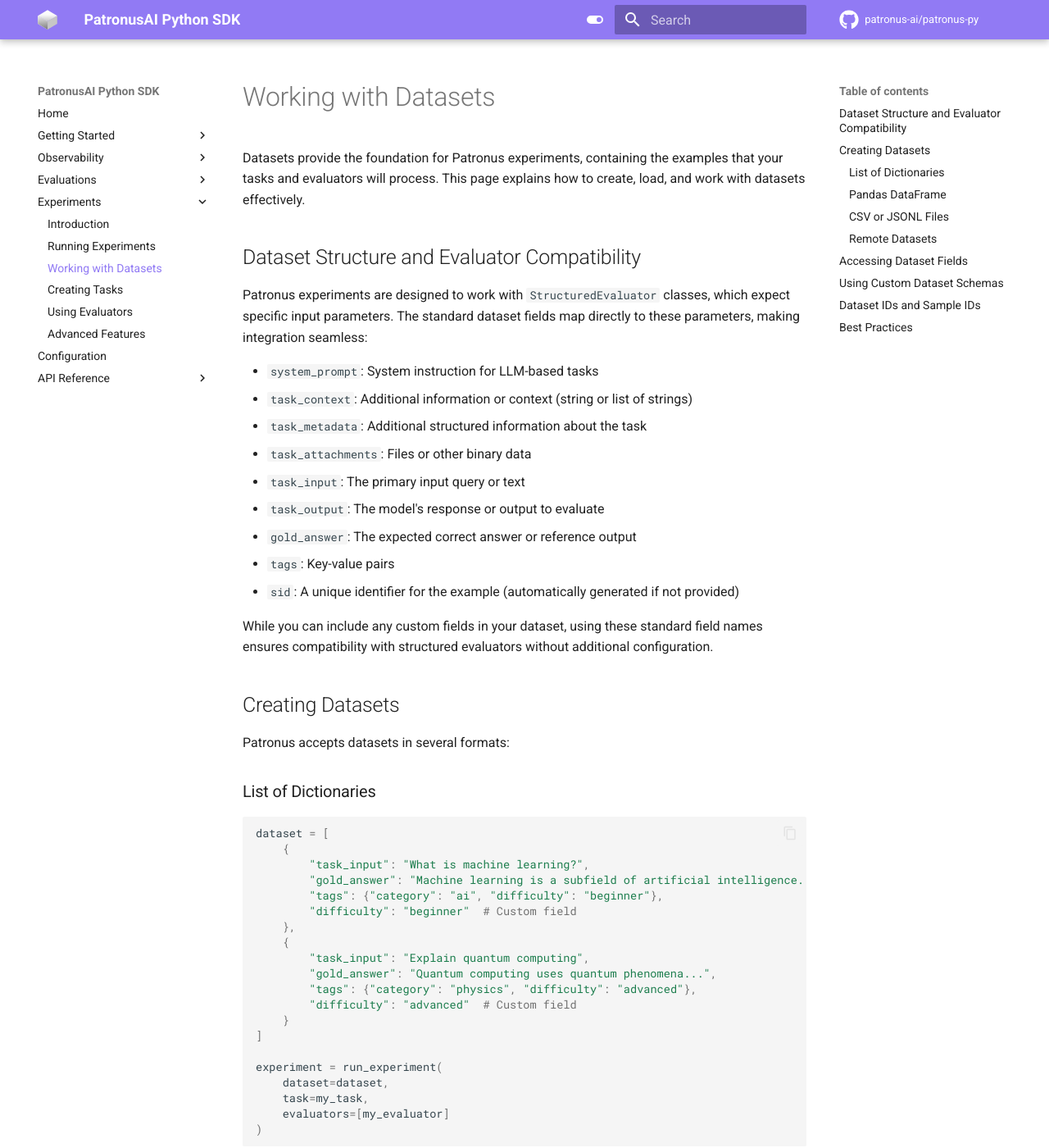
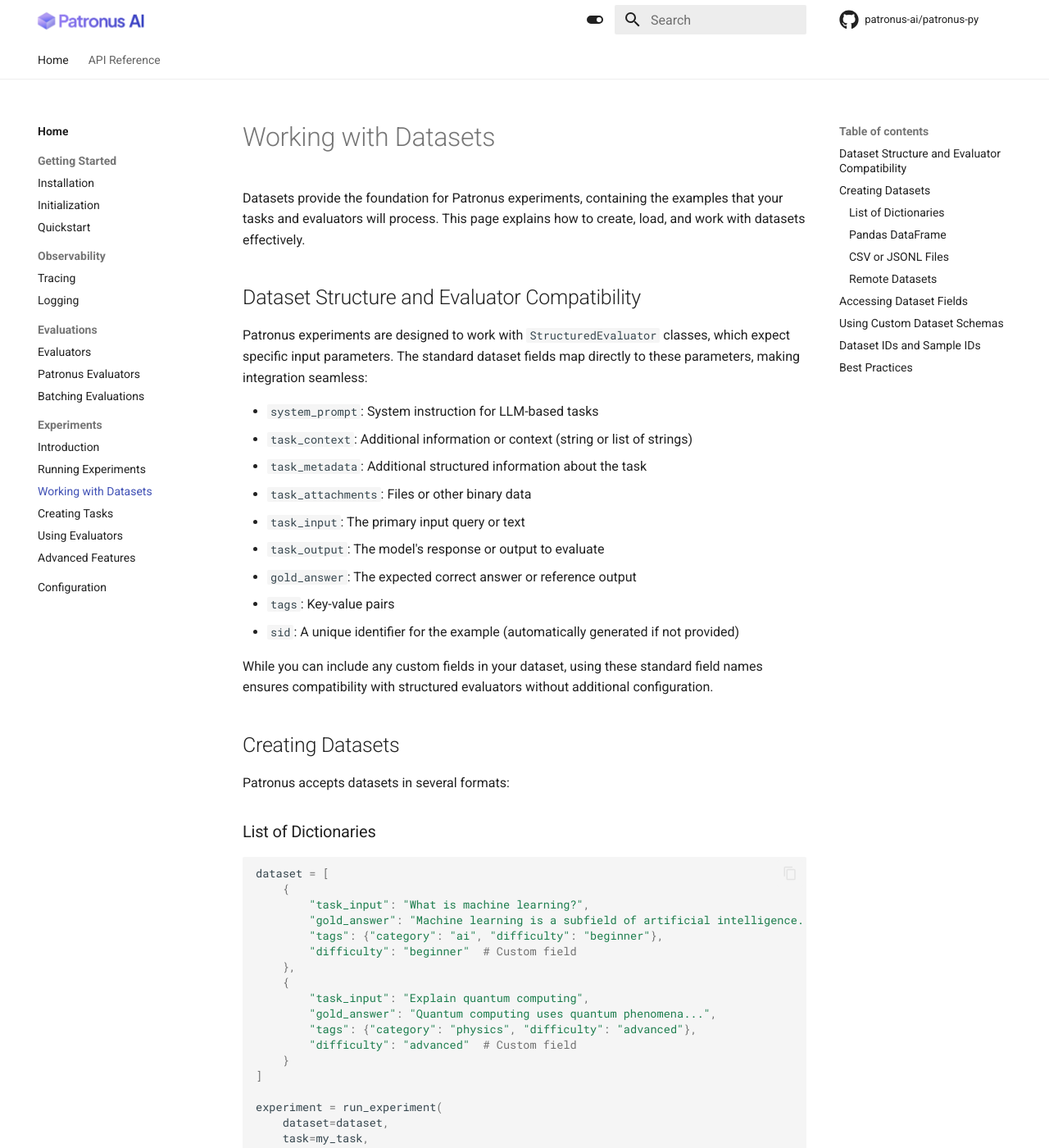
Before and after one commit to patronus-ai/patronus-py, an MkDocs documentation site: the page built from docs/experiments/datasets.md, in a window 1280 px wide and 1400 px high. Shown: the whole window at 82% size. Built offline with MkDocs 1.6.1 and Material for MkDocs 9.7.7, drawn with Linux system fonts in a browser that asks for light colours; comment, search, counter and statistics services are not loaded; some of the changed text lies outside the part shown.

Commit message:
Update docs

````diff
--- a/docs/experiments/datasets.md
+++ b/docs/experiments/datasets.md
@@ -90,8 +90,11 @@
 ```python
 from patronus.datasets import RemoteDatasetLoader
 
+# Load a dataset from the Patronus platform using its name
+remote_dataset = RemoteDatasetLoader("financebench")
+
 # Load a dataset from the Patronus platform using its ID
-remote_dataset = RemoteDatasetLoader("d-eo6a5zy3nwach69b")
+remote_dataset = RemoteDatasetLoader(by_id="d-eo6a5zy3nwach69b")
 
 experiment = run_experiment(
     dataset=remote_dataset,
--- a/docs/stylesheets/extra.css
+++ b/docs/stylesheets/extra.css
@@ -1,7 +1,10 @@
-:root  > * {
-  --md-primary-fg-color: #917AF4;
+
+[data-md-color-scheme="slate"] .md-header {
+  background-color: #1E1E1E;
+  color: #BDBDBD;
 }
 
-[data-md-color-scheme="slate"] {
-  --md-hue: 210;
+[data-md-color-scheme="slate"] .md-tabs {
+  background-color: #1E1E1E;
+  color: #BDBDBD;
 }
--- a/mkdocs.yml
+++ b/mkdocs.yml
@@ -1,24 +1,36 @@
-site_name: PatronusAI Python SDK
+site_name: ""
+site_description: "PatronusAI Python SKD"
 site_url: https://docs.patronus.ai/patronus-py
 repo_name: patronus-ai/patronus-py
 repo_url: https://github.com/patronus-ai/patronus-py
+edit_uri: edit/main/docs
 theme:
-  logo: assets/boxwhite.svg
+  logo: assets/patronus.webp
   favicon: assets/favicon-32x32.png
   name: material
   features:
     - content.code.copy
+    - navigation.indexes
+    - navigation.expand
+    - navigation.footer
+    - navigation.sections
+    - navigation.tabs
+    - navigation.top
   icon:
     repo: fontawesome/brands/github
 
   palette:
     - scheme: default
+      primary: white
+      accent: gray
       toggle:
         icon: material/toggle-switch
         name: Switch to dark mode
 
     # Palette toggle for dark mode
     - scheme: slate
+      primary: grey
+      accent: white
       toggle:
         icon: material/toggle-switch-off-outline
         name: Switch to light mode
@@ -34,26 +46,27 @@
   - pymdownx.superfences:
 
 nav:
-  - Home: index.md
-  - Getting Started:
-      - Installation: getting-started/installation.md
-      - Initialization: getting-started/initialization.md
-      - Quickstart: getting-started/quickstart.md
-  - Observability:
-      - Tracing: observability/tracing.md
-      - Logging: observability/logging.md
-  - Evaluations:
-      - Evaluators: evaluations/evaluators.md
-      - Patronus Evaluators: evaluations/patronus-evaluators.md
-      - Batching Evaluations: evaluations/batching.md
-  - Experiments:
-      - Introduction: experiments/introduction.md
-      - Running Experiments: experiments/running.md
-      - Working with Datasets: experiments/datasets.md
-      - Creating Tasks: experiments/tasks.md
-      - Using Evaluators: experiments/evaluators.md
-      - Advanced Features: experiments/advanced.md
-  - Configuration: configuration.md
+  - Home:
+    - index.md
+    - Getting Started:
+        - Installation: getting-started/installation.md
+        - Initialization: getting-started/initialization.md
+        - Quickstart: getting-started/quickstart.md
+    - Observability:
+        - Tracing: observability/tracing.md
+        - Logging: observability/logging.md
+    - Evaluations:
+        - Evaluators: evaluations/evaluators.md
+        - Patronus Evaluators: evaluations/patronus-evaluators.md
+        - Batching Evaluations: evaluations/batching.md
+    - Experiments:
+        - Introduction: experiments/introduction.md
+        - Running Experiments: experiments/running.md
+        - Working with Datasets: experiments/datasets.md
+        - Creating Tasks: experiments/tasks.md
+        - Using Evaluators: experiments/evaluators.md
+        - Advanced Features: experiments/advanced.md
+    - Configuration: configuration.md
   - API Reference:
       - Init: api_ref/init.md
       - Tracing: api_ref/tracing.md
````
Also changed, not shown: docs/getting-started/installation.md (+0 -5 lines), docs/assets/patronus.webp (added).
